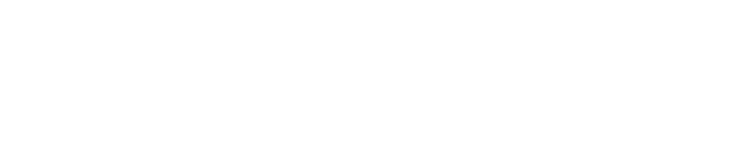
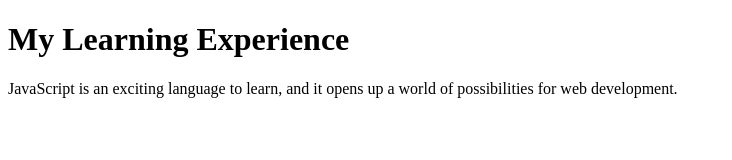
Before and after one commit to bhaktigondal/RTC-Javascript, a plain HTML site: page index.html in a window 1280 px wide. Shown: the whole page, without its empty margins (0-732 px from the left). Drawn offline with Linux system fonts and the light colour scheme.

Commit message:
using console methods

```diff
--- a/index.html
+++ b/index.html
@@ -3,9 +3,20 @@
 <head>
     <meta charset="UTF-8">
     <meta name="viewport" content="width=device-width, initial-scale=1.0">
-    <title>Javascript</title>
+    <title>Learning Experience</title>
 </head>
 <body>
+    <h1>My Learning Experience</h1>
 
+    <script>
+        //  using different console methods
+        console.log("I am learning JavaScript and feeling confident with HTML and CSS.");
+        console.warn("I can use CSS but need more practice with Media Queries.");
+        console.error("Struggling a bit with JavaScript's more advanced concepts, but making progress.");
+
+        // Writing to the document
+        document.write("JavaScript is an exciting language to learn, and it opens up a world of possibilities for web development.");
+
+    </script>
 </body>
 </html>
```
